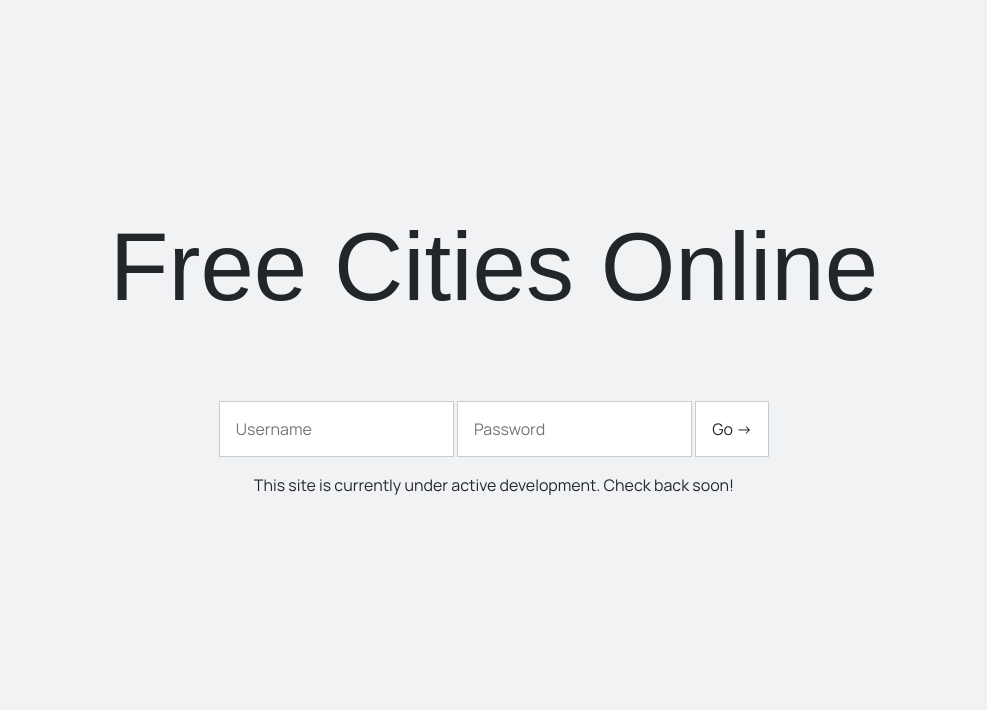
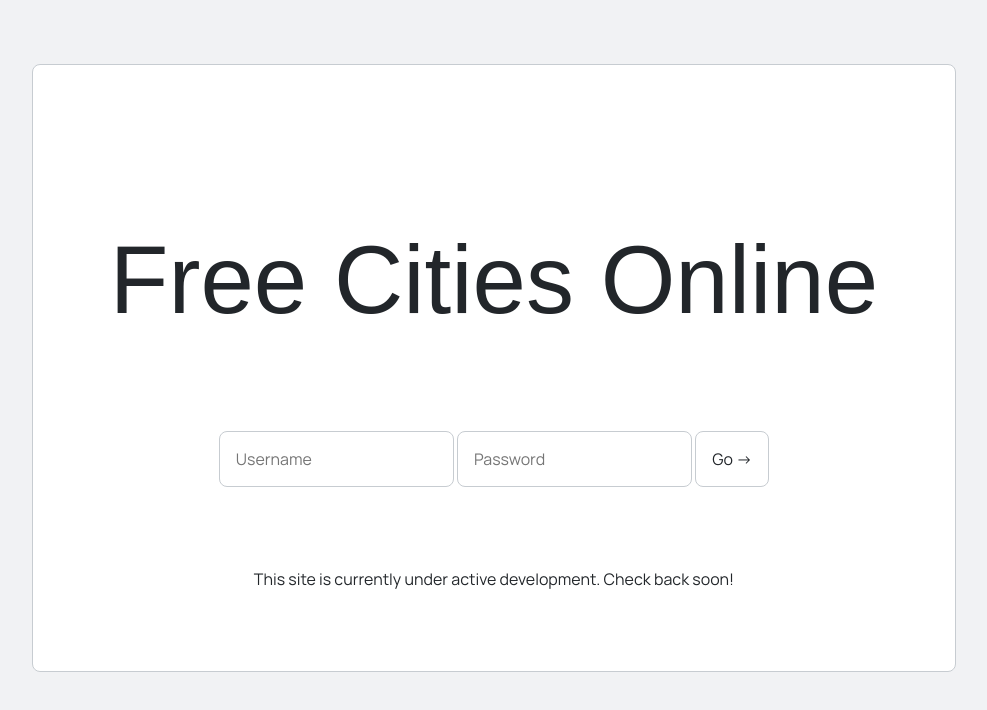
Before and after one commit to dsoloha/free-cities-online, a SvelteKit app: page / in a window 1280 px wide. Shown: the top 710 px of the page, without its empty margins (146-1133 px from the left). Built offline with nearby package versions, Linux system fonts and the light colour scheme; a web font is replaced by a local one.

Commit message:
Added border radius variables

```diff
--- a/src/routes/(intro)/+page.svelte
+++ b/src/routes/(intro)/+page.svelte
@@ -1,18 +1,24 @@
 <script>
+	import Section from '$components/Section.svelte'
 	import SignupForm from './SignupForm.svelte'
+	import Spacer from '$components/Spacer.svelte'
 </script>
 
 <svelte:head>
-	<title>Home | Free Cities Online</title>
+	<title>Free Cities Online</title>
 	<meta name="description" content="Free Cities Online" />
 </svelte:head>
 
 <section>
-	<h1>Free Cities Online</h1>
+	<Section>
+		<h1>Free Cities Online</h1>
 
-	<SignupForm />
+		<SignupForm />
 
-	<p>This site is currently under active development. Check back soon!</p>
+		<Spacer />
+
+		<p>This site is currently under active development. Check back soon!</p>
+	</Section>
 </section>
 
 <style>
--- a/src/routes/(intro)/SignupForm.svelte
+++ b/src/routes/(intro)/SignupForm.svelte
@@ -4,18 +4,18 @@
 </script>
 
 <form>
+	<div class="center">
 		<Input name="username" placeholder="Username" />
 		<Input name="password" placeholder="Password" type="password" />
 		<Button>Go -></Button>
+	</div>
 </form>
 
 <style>
-	@media only screen and (max-width: 600px) {
 	form {
 		display: flex;
 		flex-direction: column;
 		justify-content: center;
 		align-items: center;
 	}
-	}
 </style>
--- a/src/routes/styles.css
+++ b/src/routes/styles.css
@@ -30,6 +30,9 @@
 	--dark-link: hsl(210, 10%, 75%);
 	--dark-link-hover: hsl(210, 10%, 85%);
 	--dark-link-inactive: hsl(210, 10%, 55%);
+
+	--border-radius-small: 0.5em;
+	--border-radius-large: 0.5em;
 
 	--column-width: 42rem;
 	--column-margin-top: 4rem;
@@ -79,7 +82,7 @@ pre {
 	font-size: 16px;
 	font-family: var(--font-mono);
 	background-color: rgba(255, 255, 255, 0.45);
-	border-radius: 3px;
+	border-radius: var(--border-radius-small);
 	box-shadow: 2px 2px 6px rgb(255 255 255 / 25%);
 	padding: 0.5em;
 	overflow-x: auto;
```
Lines whose indentation alone changed are shown as unchanged.
